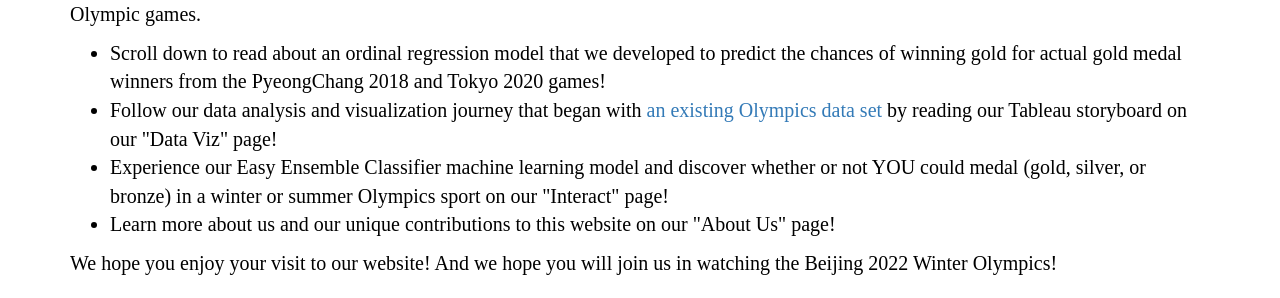
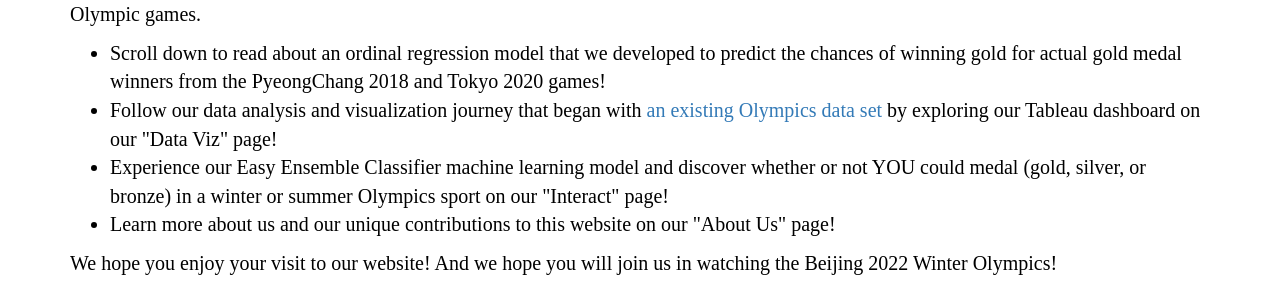
Before and after one commit to cdeanatx/Olympic_Medal_Predictions, a Flask app: page /index in a window 1280 px wide. Shown: the part 1259-1557 px from the top of the page. Run offline with Flask 2, Linux system fonts and the light colour scheme; some libraries are stand-ins or nearby versions.

Commit message:
Finalizing code for app.py and index.html

```diff
--- a/webdev/production/app.py
+++ b/webdev/production/app.py
@@ -10,7 +10,7 @@ import joblib
 #Initialize Flask and set the template folder to "template"
 app = Flask(__name__, template_folder = 'templates')
 
-#create our "home" route using the "parent.html" page
+#create our "home" route using the "index.html" page
 @app.route('/')
 def home():
     return redirect("/index")
--- a/webdev/production/templates/index.html
+++ b/webdev/production/templates/index.html
@@ -47,7 +47,7 @@
         Therefore, our team embarked on a journey to create a website to (1) honor the splendor, camaraderie, and beauty of the Olympics, and (2) showcase our interest in applying machine learning models to predict medaling in the Olympic games.
         <ul class="welcome">
           <li class="homepage-list">Scroll down to read about an ordinal regression model that we developed to predict the chances of winning gold for actual gold medal winners from the PyeongChang 2018 and Tokyo 2020 games!</li>
-          <li class="homepage-list">Follow our data analysis and visualization journey that began with <a href="https://www.kaggle.com/heesoo37/120-years-of-olympic-history-athletes-and-results" target="_blank">an existing Olympics data set</a> by reading our Tableau storyboard on our "Data Viz" page!</li>
+          <li class="homepage-list">Follow our data analysis and visualization journey that began with <a href="https://www.kaggle.com/heesoo37/120-years-of-olympic-history-athletes-and-results" target="_blank">an existing Olympics data set</a> by exploring our Tableau dashboard on our "Data Viz" page!</li>
           <li class="homepage-list">Experience our Easy Ensemble Classifier machine learning model and discover whether or not YOU could medal (gold, silver, or bronze) in a winter or summer Olympics sport on our "Interact" page!</li>
           <li class="homepage-list">Learn more about us and our unique contributions to this website on our "About Us" page! </li>
         </ul>
```
